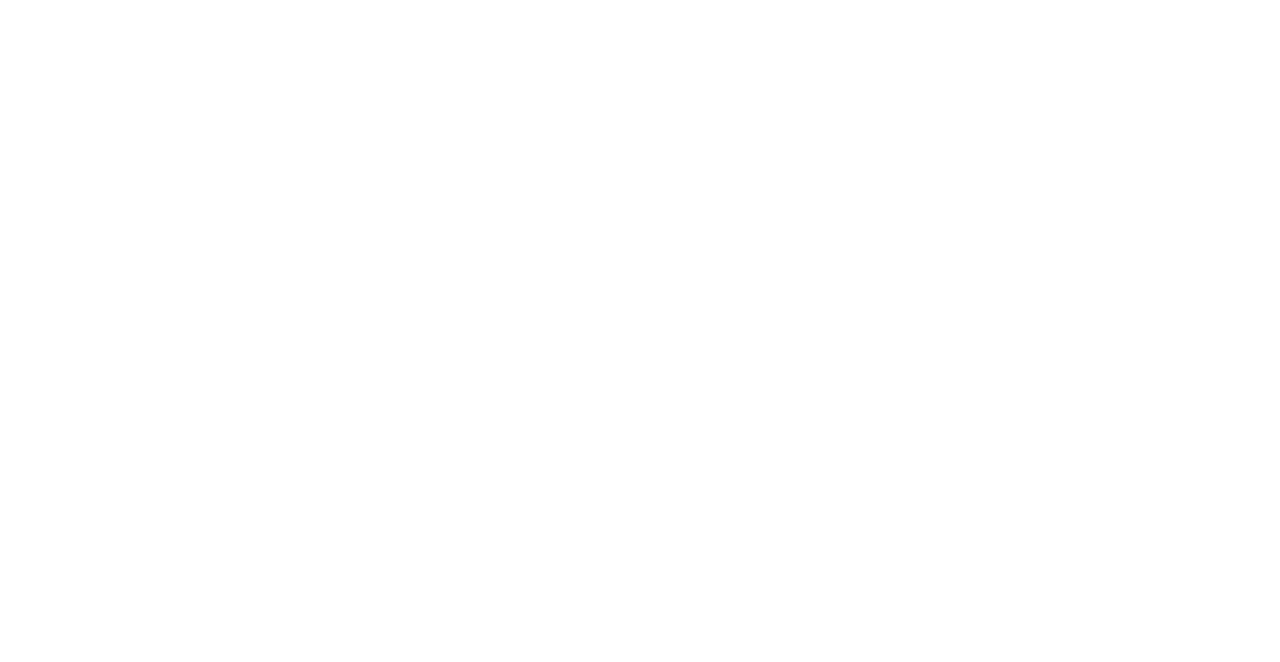
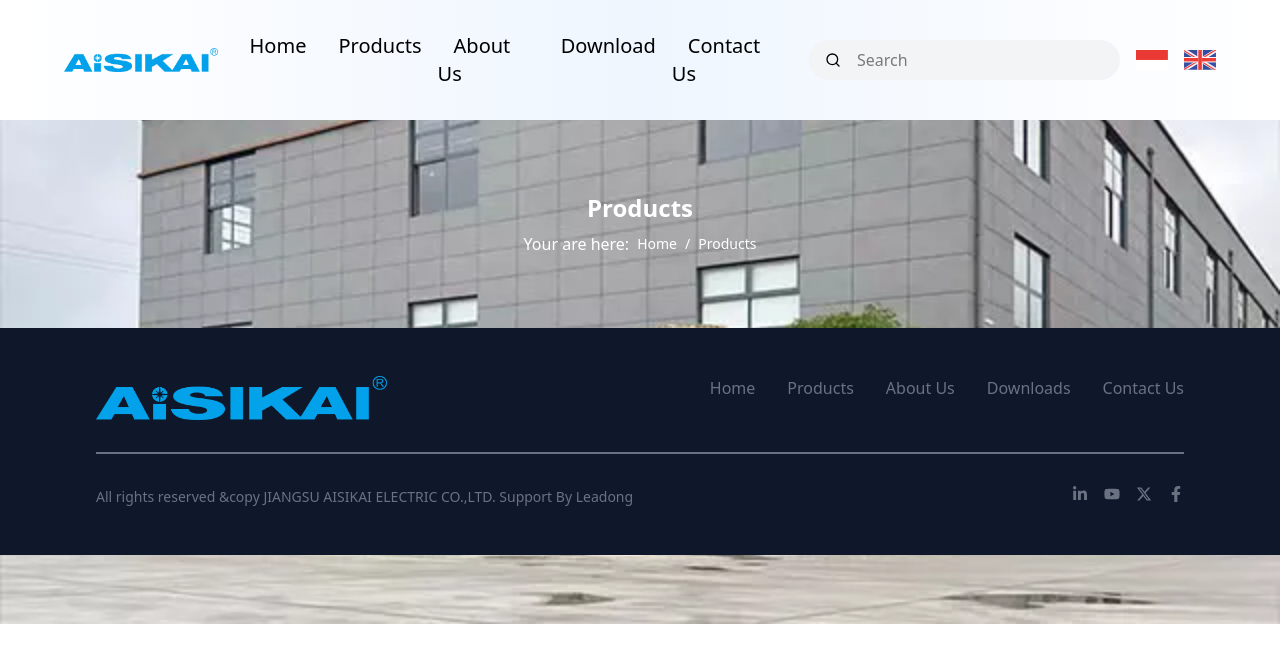
Before and after one commit to adinata15/webAisikai, a React (Vite) app: page /products in a window 1280 px wide. Before the commit this address had no page. Shown: the top 662 px of the page. Built offline with nearby package versions, Linux system fonts and the light colour scheme.

Commit message:
feat: products page on process

```diff
--- a/src/App.jsx
+++ b/src/App.jsx
@@ -1,6 +1,7 @@
 import { BrowserRouter, Routes, Route } from "react-router-dom";
 
 import Index from "./pages/Index";
+import Products from "./pages/Products";
 import CompanyProfile from "./pages/CompanyProfile";
 
 const App = () => {
@@ -8,6 +9,7 @@
     <BrowserRouter>
       <Routes>
         <Route path="/home" element={<Index />} />
+        <Route path="/products" element={<Products />} />
         <Route path="/company-profile" element={<CompanyProfile />} />
       </Routes>
     </BrowserRouter>
--- a/src/components/AboutUs.jsx
+++ b/src/components/AboutUs.jsx
@@ -1,4 +1,3 @@
-// import Youtube from "react-youtube";
 import { useNavigate } from "react-router-dom";
 import { useState } from "react";
 
@@ -13,13 +12,6 @@
 
 
 const AboutUs = () => {
-
-    // const videoYoutube = "F4qOO5minVU";
-    // const opts = {
-    //     playerVars: {autoplay: 0,},
-    //     width: 'fit',
-    //     height: 'auto',
-    // };
 
     const navigate = useNavigate();
 
@@ -36,14 +28,28 @@
                 <h2 className="font-bold text-2xl 3xl:text-3xl">About Us</h2>
                 <div className="flex flex-col gap-12 justify-center items-center 3xl:mt-8">
                     <div className="flex flex-col xl:flex-row gap-6 xl:items-start">
-                        <div className="bg-red-500 flex flex-col justify-center items-center gap-2 xl:w-1/2">
-                            {/* <div className="justify-center xl:justify-start items-center xl:items-start xl:w-full">
-                                <Youtube videoId={videoYoutube} opts={opts} className="xl:hidden"/>
-                                <Youtube videoId={videoYoutube} className="hidden xl:flex"/>
-                            </div> */}
+                        <div className="flex flex-col justify-center items-center gap-2">
+                            <iframe width="auto" height="auto"
+                                src="https://www.youtube.com/embed/F4qOO5minVU?si=VF2pzjXsCzS9npuE"
+                                title="YouTube video player"
+                                frameborder="0"
+                                allow="accelerometer; clipboard-write; encrypted-media; gyroscope; picture-in-picture; web-share"
+                                referrerpolicy="strict-origin-when-cross-origin"
+                                allowfullscreen
+                                className="xl:hidden">
+                            </iframe>
+                            <iframe width="600" height="440"
+                                src="https://www.youtube.com/embed/F4qOO5minVU?si=VF2pzjXsCzS9npuE"
+                                title="YouTube video player"
+                                frameborder="0"
+                                allow="accelerometer; clipboard-write; encrypted-media; gyroscope; picture-in-picture; web-share"
+                                referrerpolicy="strict-origin-when-cross-origin"
+                                allowfullscreen
+                                className="hidden xl:flex">
+                            </iframe>
                             <h4 className="font-medium text-md text-gray-400">AISIKAI ELECTRIC INTRODUCTION</h4>
                         </div>
-                        <div className="bg-blue-500 xl:w-1/2 flex flex-col justify-center items-start gap-6 text-center xl:text-left px-6 3xl:text-xl">
+                        <div className="flex flex-col justify-center items-start gap-6 text-center xl:text-left px-6 3xl:text-xl">
                             <p>AISIKAI is located in Yangzhou, a livable and tourist city famous for her beautiful natural scenery and rich cultural heritage.
                                 Since established in 2007, AISIKAI has been committed to the manufacture, research, development and marketing of the high-quality electric switch. <br /> <br />
                                 AISIKAI has obtained the UKAS ISO9001 Quality Management System and SGS Global Qualified Supplier Authentication. We are awarded as the National High-Tech Enterprise,
--- /dev/null
+++ b/src/components/Breadcrumb.jsx
@@ -0,0 +1,28 @@
+import BreadcrumbImage from '../assets/images/breadcrumbimage.webp';
+
+
+const Breadcrumb = () => {
+    return(
+        <section className='w-screen'>
+            <div className='w-full h-[3rem] xl:h-[10rem] flex justify-center items-center'>
+                <div className='w-full'>
+                    <img src={BreadcrumbImage} alt="breadcrumb" className="w-full h-auto object-cover" />
+                </div>
+                <div className='absolute flex flex-col justify-center items-center gap-2'>
+                    <h2 className="font-bold text-2xl 3xl:text-3xl text-white">Products</h2>
+                    <div className='flex flex-row gap-2 items-center'>
+                        <p className='text-white'>Your are here:</p>
+                        <nav className="flex gap-2 text-white text-sm">
+                            <a href="/home" className="hover:underline">Home</a>
+                            <span>/</span>
+                            <a href="/products" className="hover:underline">Products</a>
+                        </nav>
+                    </div>
+
+                </div>
+            </div>
+        </section>
+    )
+}
+
+export default Breadcrumb;
--- a/src/components/Footer.jsx
+++ b/src/components/Footer.jsx
@@ -17,7 +17,7 @@
     const navToContactUs = () => {navigate('/contact-us');}
 
     return(
-        <section className="bg-slate-900 w-full px-6 sm:px-12 xl:px-24 py-12 -mt-12">
+        <section className="bg-slate-900 w-full px-6 sm:px-12 xl:px-24 py-12">
             <div className="flex flex-col justify-center items-center gap-8">
                 <div className='flex flex-col xl:flex-row justify-between items-start gap-8'>
                     <div>
--- a/src/index.css
+++ b/src/index.css
@@ -5,6 +5,7 @@
 
   --color-primary: #57BCD7;
   --color-secondary: ##F6F6F6;
+  --color-wallpaper:
 
   --breakpoint-3xl: 1920px;
 }
--- /dev/null
+++ b/src/pages/Products.jsx
@@ -0,0 +1,16 @@
+import Header from '../components/Header';
+import Footer from '../components/Footer';
+import Breadcrumb from '../components/Breadcrumb';
+
+const Products = () => {
+    return(
+        <section className='flex flex-col gap-6'>
+            <Header />
+            <Breadcrumb />
+
+            <Footer />
+        </section>
+    )
+}
+
+export default Products;
```
Also changed, not shown: src/assets/images/breadcrumbimage.webp (added).
